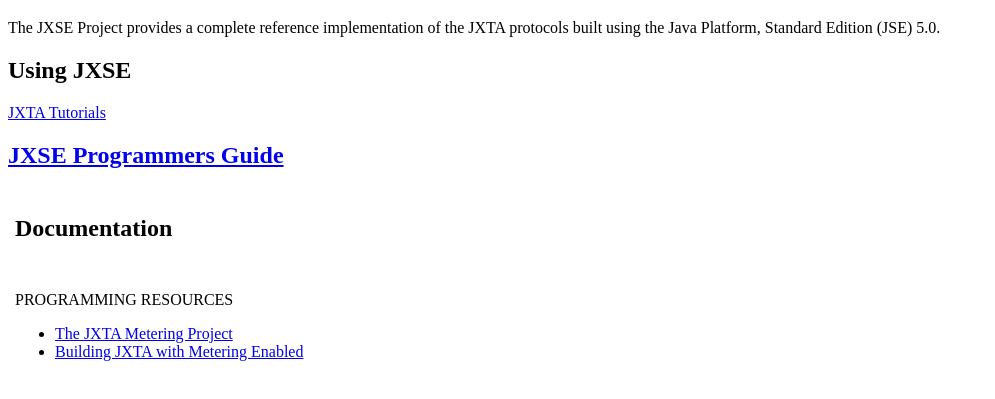
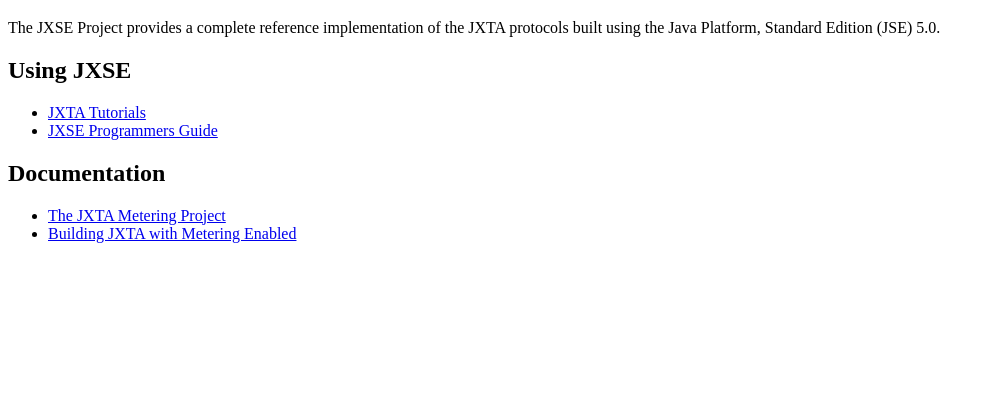
Before and after one commit to chaupal/jxse, a plain HTML site: page www/index.html in a window 1280 px wide. Shown: the part 61-460 px from the top of the page, without its empty margins (0-995 px from the left). Drawn offline with Linux system fonts and the light colour scheme.

Commit message:
restyling

```diff
--- a/www/index.html
+++ b/www/index.html
@@ -9,36 +9,26 @@
 </head>
 
 <body>
-  <h1>Welcome to the JXTA JXSE Proeject</h1>The JXSE Project provides a complete reference implementation of the JXTA
+  <h1>Welcome to the JXTA JXSE Proeject</h1>
+
+  <p/>The JXSE Project provides a complete reference implementation of the JXTA
   protocols built using the Java Platform, Standard Edition (JSE) 5.0.
 
-  <h2>Using JXSE</h2><a href="https://jxta-guide.dev.java.net/">JXTA Tutorials</a></h2>
+  <h2>Using JXSE</h2>
 
-  <h2><a href="https://jxta-guide.dev.java.net/source/browse/jxta-guide/trunk/src/guide_v2.5/">JXSE Programmers
-  Guide</a></h2>
+  <ul>
+  <li><a href="https://jxta-guide.dev.java.net/">JXTA Tutorials</a></li>
 
-  <table border="0" cellpadding="6" cellspacing="1" width="100%">
-    <thead>
-      <tr>
-        <td>
-          <h2><b>Documentation</b></h2>
-        </td>
-      </tr>
-    </thead>
+  <li><a href="https://jxta-guide.dev.java.net/source/browse/jxta-guide/trunk/src/guide_v2.5/">JXSE Programmers
+  Guide</a></li>
+  </ul>
 
-    <tbody>
-      <tr bgcolor="#FFFFFF">
-        <td>
-          <p>PROGRAMMING RESOURCES</p>
+  <h2>Documentation</h2>
 
-          <ul>
-            <li><a href="http://jxse-meter.dev.java.net/">The JXTA Metering Project</a></li>
+  <ul>
+  <li><a href="http://jxse-meter.dev.java.net/">The JXTA Metering Project</a></li>
 
-            <li><a href="meter/BuildingAndConfiguringMonitoring.pdf">Building JXTA with Metering Enabled</a></li>
-          </ul><br />
-        </td>
-      </tr>
-    </tbody>
-  </table>
+  <li><a href="meter/BuildingAndConfiguringMonitoring.pdf">Building JXTA with Metering Enabled</a></li>
+  </ul>
 </body>
 </html>
```
